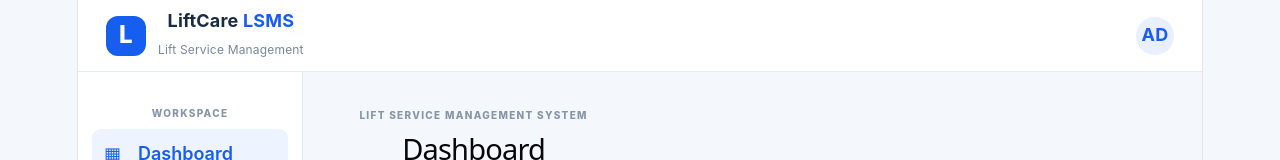
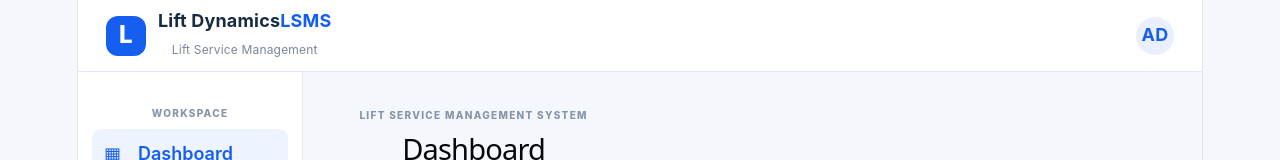
Before and after one commit to Janarthanan92/Lift-service-management, a React (Vite) app in the folder lsms-app/: page / in a window 1280 px wide. Shown: the top 160 px of the page. Built offline with nearby package versions, Linux system fonts and the light colour scheme.

Commit message:
Update App.jsx

```diff
--- a/lsms-app/src/App.jsx
+++ b/lsms-app/src/App.jsx
@@ -79,7 +79,7 @@ const initialLifts = [
                                                                                                                                                                                         <header className="topbar">
                                                                                                                                                                                                 <div className="brand-mark">L</div>
                                                                                                                                                                                                         <div className="brand">
-                                                                                                                                                                                                                  <strong>LiftCare <span>LSMS</span></strong>
+                                                                                                                                                                                                                  <strong>Lift Dynamics<span>LSMS</span></strong>
                                                                                                                                                                                                                             <small>Lift Service Management</small>
                                                                                                                                                                                                                                     </div>
                                                                                                                                                                                                                                             <div className="user-badge">AD</div>
```
